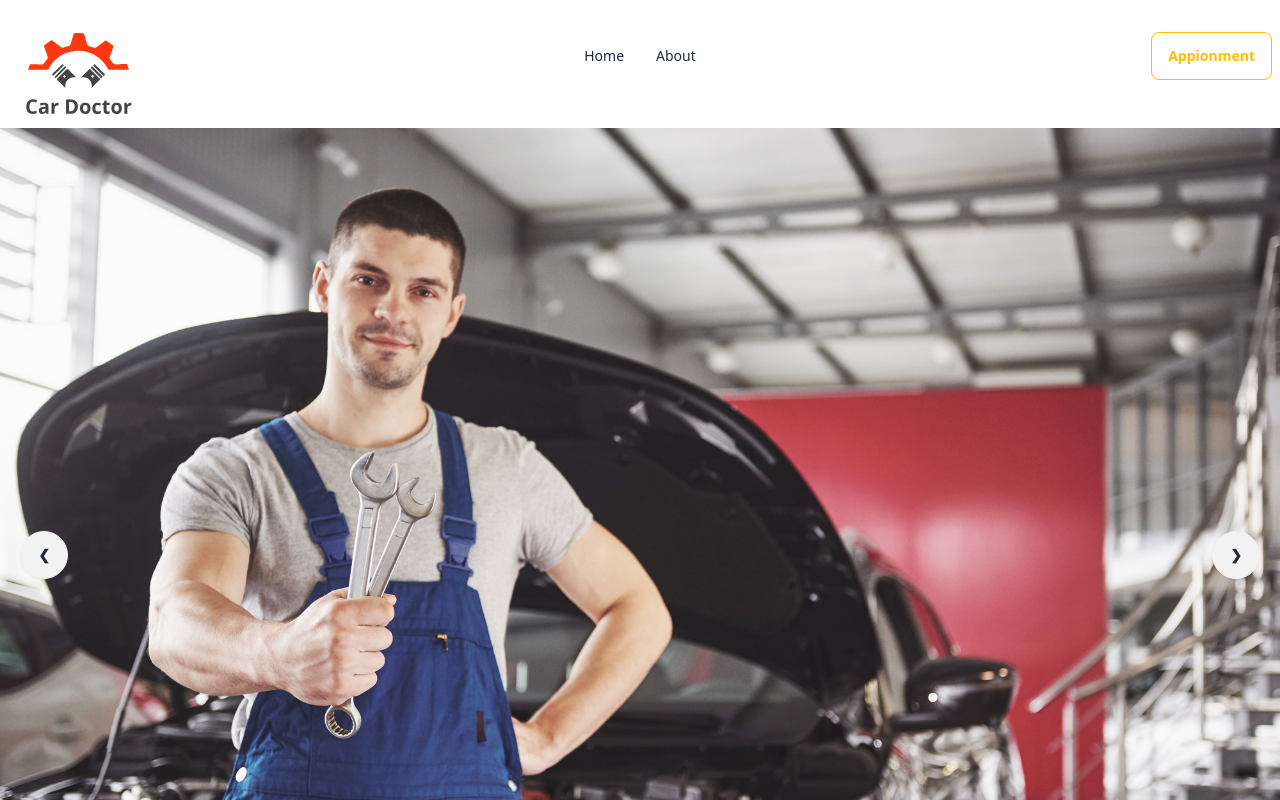
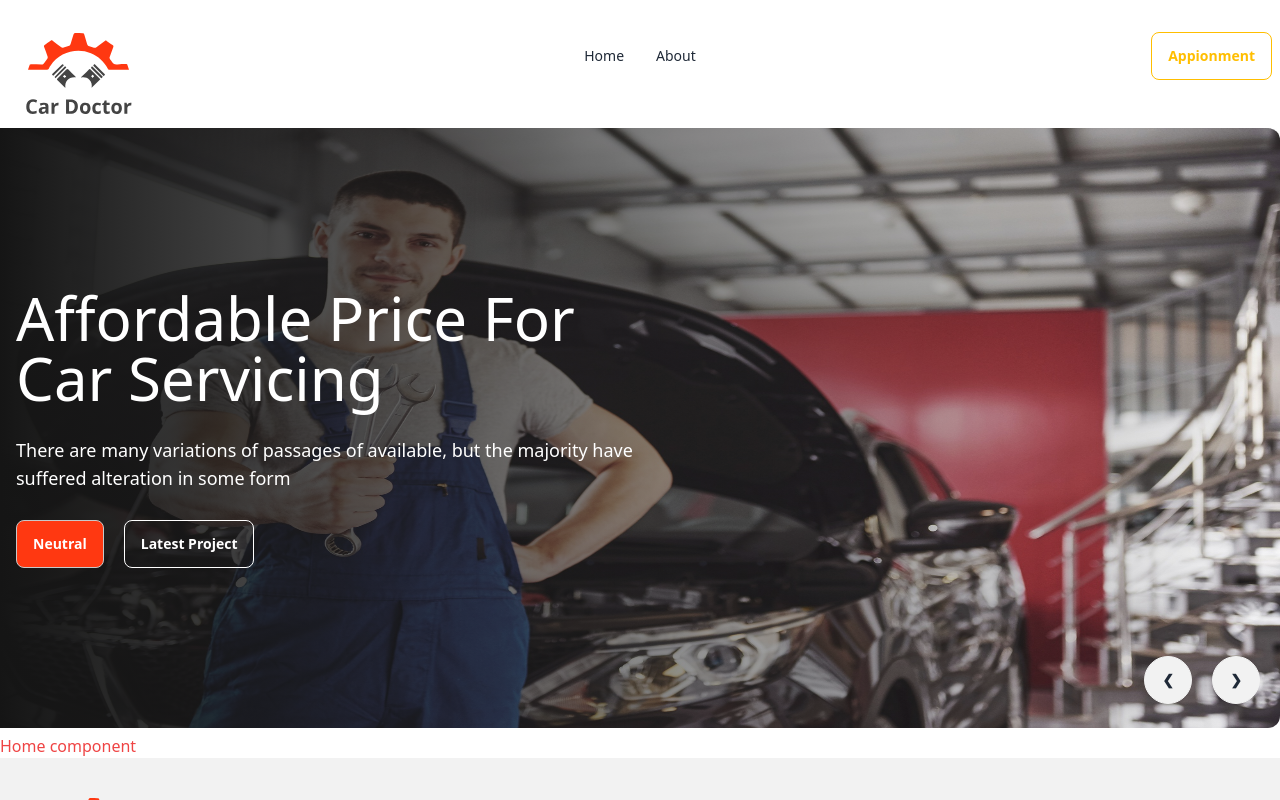
Before and after one commit to Mohiuddin10/car-access-service, a React (Vite) app: page / in a window 1280 px wide. Shown: the top 800 px of the page. Built offline with nearby package versions, Linux system fonts and the light colour scheme.

Commit message:
banner done

```diff
--- a/src/Pages/Home/Banner/Banner.jsx
+++ b/src/Pages/Home/Banner/Banner.jsx
@@ -7,48 +7,60 @@
 
 const Banner = () => {
     return (
-        <div className="carousel w-full">
+        <div className="carousel w-full h-[600px]">
             <div id="slide1" className="carousel-item relative w-full">
-                <img src={img1} className="w-full" />
-                <div className="absolute flex justify-between transform -translate-y-1/2 left-5 right-5 top-1/2">
-                    <a href="#slide4" className="btn btn-circle">❮</a>
+                <img src={img1} className="w-full rounded-xl" />
+                <div className="absolute flex items-center left-0 right-0 bottom-0 bg-gradient-to-r from-[#151515] to-[rgba(21,21,21,0)] h-full">
+                    <div className="text-white space-y-7 pl-4 w-1/2">
+                        <h2 className='text-6xl'>Affordable Price For Car Servicing</h2>
+                        <p className='text-lg'>There are many variations of passages of  available, but the majority have suffered alteration in some form</p>
+                        <div className="">
+                            <button className="btn btn-active text-white bg-[#FF3811] mr-5">Neutral</button>
+                            <button className="btn btn-outline text-white">Latest Project</button>
+                        </div>
+
+                    </div>
+                </div>
+
+                <div className="absolute flex justify-end transform -translate-y-1/2 left-5 right-5 bottom-0">
+                    <a href="#slide6" className="btn btn-circle mr-5">❮</a>
                     <a href="#slide2" className="btn btn-circle">❯</a>
                 </div>
             </div>
             <div id="slide2" className="carousel-item relative w-full">
                 <img src={img2} className="w-full" />
-                <div className="absolute flex justify-between transform -translate-y-1/2 left-5 right-5 top-1/2">
-                    <a href="#slide1" className="btn btn-circle">❮</a>
+                <div className="absolute flex justify-end transform -translate-y-1/2 left-5 right-5 bottom-0">
+                    <a href="#slide1" className="btn btn-circle mr-5">❮</a>
                     <a href="#slide3" className="btn btn-circle">❯</a>
                 </div>
             </div>
             <div id="slide3" className="carousel-item relative w-full">
                 <img src={img3} className="w-full" />
-                <div className="absolute flex justify-between transform -translate-y-1/2 left-5 right-5 top-1/2">
-                    <a href="#slide2" className="btn btn-circle">❮</a>
+                <div className="absolute flex justify-end transform -translate-y-1/2 left-5 right-5 bottom-0">
+                    <a href="#slide2" className="btn btn-circle mr-5">❮</a>
                     <a href="#slide4" className="btn btn-circle">❯</a>
                 </div>
             </div>
             <div id="slide4" className="carousel-item relative w-full">
                 <img src={img4} className="w-full" />
-                <div className="absolute flex justify-between transform -translate-y-1/2 left-5 right-5 top-1/2">
-                    <a href="#slide3" className="btn btn-circle">❮</a>
+                <div className="absolute flex justify-end transform -translate-y-1/2 left-5 right-5 bottom-0">
+                    <a href="#slide3" className="btn btn-circle mr-5">❮</a>
                     <a href="#slide5" className="btn btn-circle">❯</a>
                 </div>
             </div>
 
             <div id="slide5" className="carousel-item relative w-full">
                 <img src={img5} className="w-full" />
-                <div className="absolute flex justify-between transform -translate-y-1/2 left-5 right-5 top-1/2">
-                    <a href="#slide4" className="btn btn-circle">❮</a>
+                <div className="absolute flex justify-end transform -translate-y-1/2 left-5 right-5 bottom-0">
+                    <a href="#slide4" className="btn btn-circle mr-5">❮</a>
                     <a href="#slide6" className="btn btn-circle">❯</a>
                 </div>
             </div>
 
             <div id="slide6" className="carousel-item relative w-full">
                 <img src={img6} className="w-full" />
-                <div className="absolute flex justify-between transform -translate-y-1/2 left-5 right-5 top-1/2">
-                    <a href="#slide5" className="btn btn-circle">❮</a>
+                <div className="absolute flex justify-end transform -translate-y-1/2 left-5 right-5 bottom-0">
+                    <a href="#slide5" className="btn btn-circle mr-5">❮</a>
                     <a href="#slide1" className="btn btn-circle">❯</a>
                 </div>
             </div>
```
